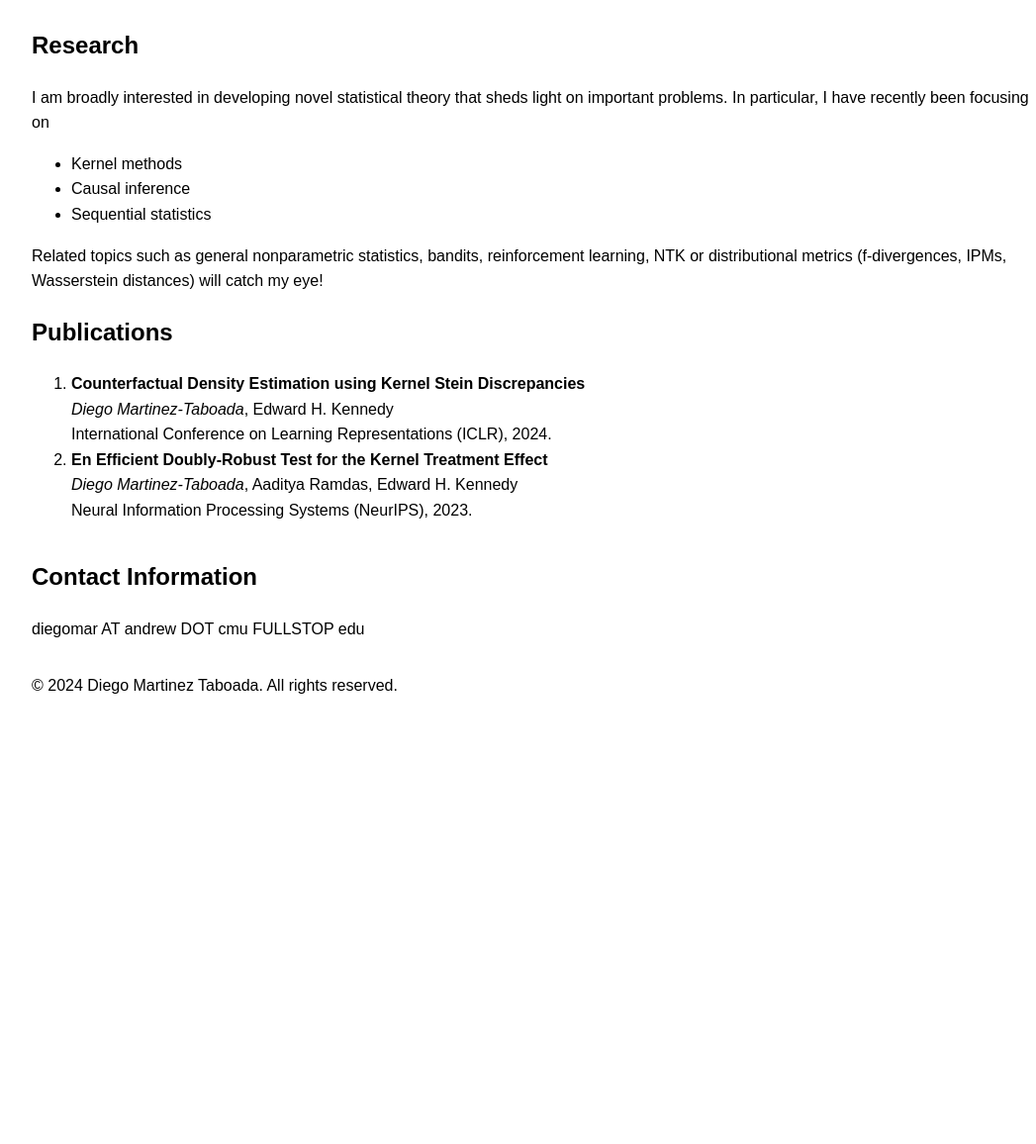
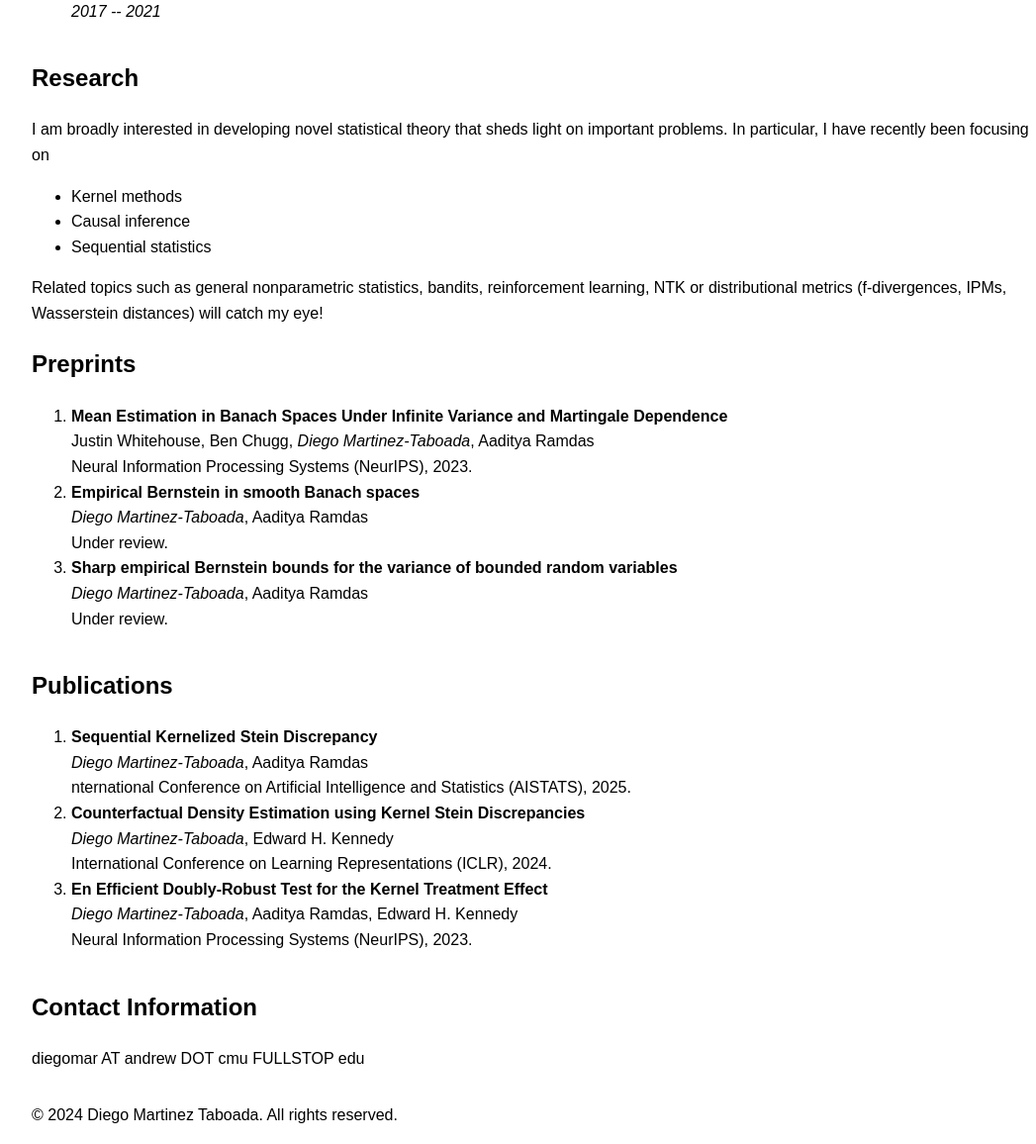
Before and after one commit to DMartinezT/DMartinezT.github.io, a plain HTML site: page index.html in a window 1280 px wide. Shown: the part 770-1926 px from the top of the page at 99% size, without its empty margins (96-1143 px from the left). Before the commit the page ends 1492 px from the top, so only its background shows below. Drawn offline with Linux system fonts and the light colour scheme.

Commit message:
Add 4 papers and preprints

```diff
--- a/index.html
+++ b/index.html
@@ -28,6 +28,7 @@
                     <li class="current"><a href="#about">About</a></li>
                     <li><a href="#education">Education</a></li>
                     <li><a href="#research">Research</a></li>
+                    <li><a href="#preprints">Preprints</a></li>
                     <li><a href="#publications">Publications</a></li>
                     <li><a href="#contact">Contact</a></li>
                 </ul>
@@ -90,10 +91,39 @@
         </div>
     </section>
 
+    <section id="preprints">
+        <div class="container">
+            <h2>Preprints</h2>
+            <ol>
+                <li>
+                    <strong>Mean Estimation in Banach Spaces Under Infinite Variance and Martingale Dependence</strong><br>
+                    Justin Whitehouse, Ben Chugg, <em>Diego Martinez-Taboada</em>, Aaditya Ramdas<br>
+                    <span>Neural Information Processing Systems (NeurIPS), 2023.</span>
+                </li>
+                <li>
+                    <strong>Empirical Bernstein in smooth Banach spaces</strong><br>
+                    <em>Diego Martinez-Taboada</em>, Aaditya Ramdas<br>
+                    <span>Under review.</span>
+                </li>
+                <li>
+                    <strong>Sharp empirical Bernstein bounds for the variance of bounded random variables</strong><br>
+                    <em>Diego Martinez-Taboada</em>, Aaditya Ramdas<br>
+                    <span>Under review.</span>
+                </li>
+                <!-- Add more list items as needed -->
+            </ol>
+        </div>
+    </section>
+
     <section id="publications">
         <div class="container">
             <h2>Publications</h2>
             <ol>
+                <li>
+                    <strong>Sequential Kernelized Stein Discrepancy</strong><br>
+                    <em>Diego Martinez-Taboada</em>, Aaditya Ramdas<br>
+                    <span>nternational Conference on Artificial Intelligence and Statistics (AISTATS), 2025.</span>
+                </li>
                 <li>
                     <strong>Counterfactual Density Estimation using Kernel Stein Discrepancies</strong><br>
                     <em>Diego Martinez-Taboada</em>, Edward H. Kennedy<br>
```
